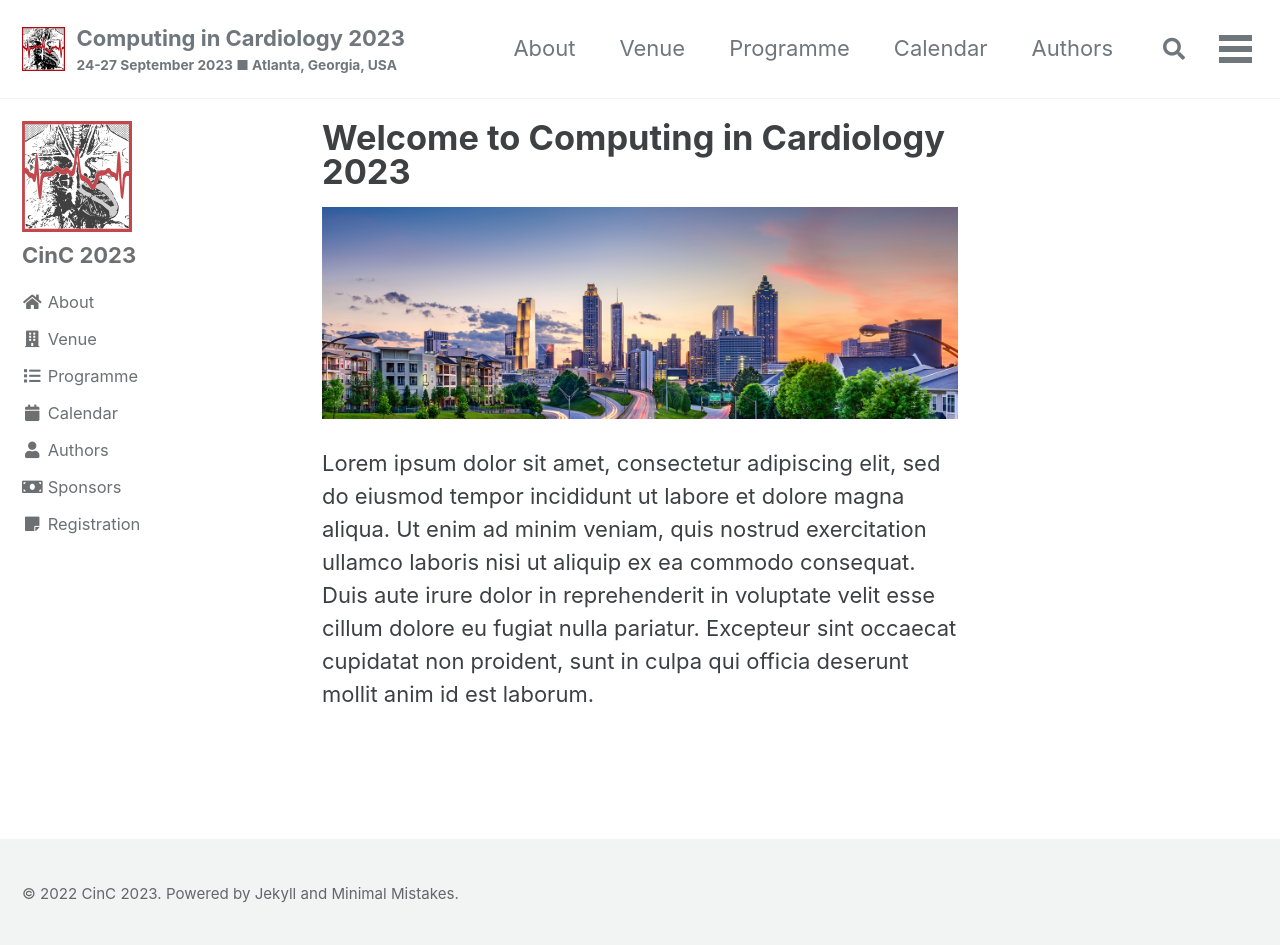
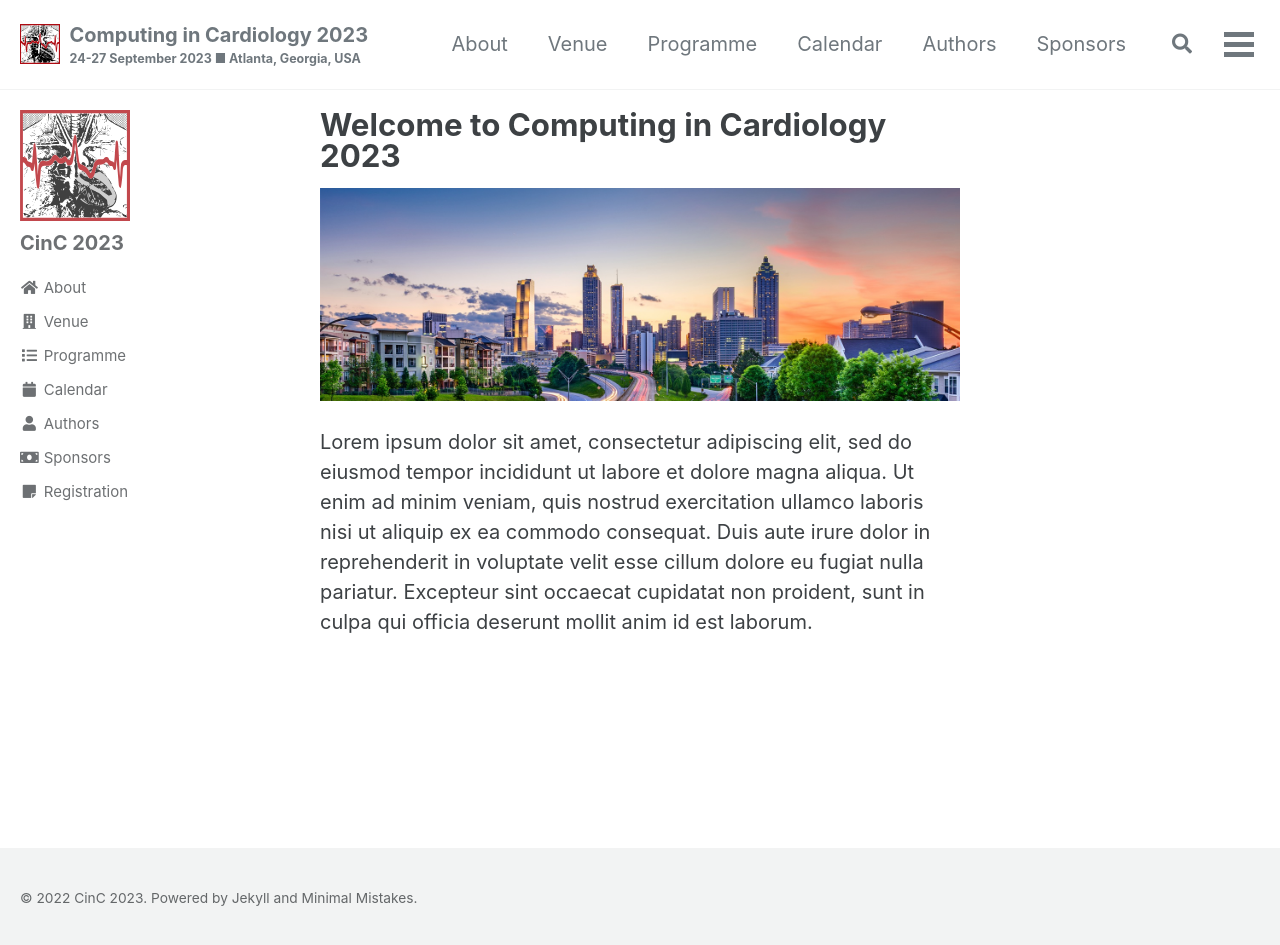
Before and after one commit to Hannahpractice/cinc2023testing.github.io, a Jekyll site: the page built from pages/home.md, in a window 1280 px wide and 949 px high. Shown: the top 945 px of the window. Built offline with Jekyll 4.4.1, drawn with Linux system fonts in a browser that asks for light colours; cached includes are drawn as plain includes; comment, search, counter and statistics services are not loaded; a style sheet for code colours, icons or effects is not loaded.

Commit message:
Reduce font sizes

```diff
--- a/assets/css/main.scss
+++ b/assets/css/main.scss
@@ -7,3 +7,19 @@ search: false
 
 @import "minimal-mistakes/skins/{{ site.minimal_mistakes_skin | default: 'default' }}"; // skin
 @import "minimal-mistakes"; // main partials
+
+html {
+  font-size: 14px;
+
+  @include breakpoint($medium) {
+    font-size: 16px;
+  }
+
+  @include breakpoint($large) {
+    font-size: 18px;
+  }
+
+  @include breakpoint($x-large) {
+    font-size: 20px;
+  }
+}
```
